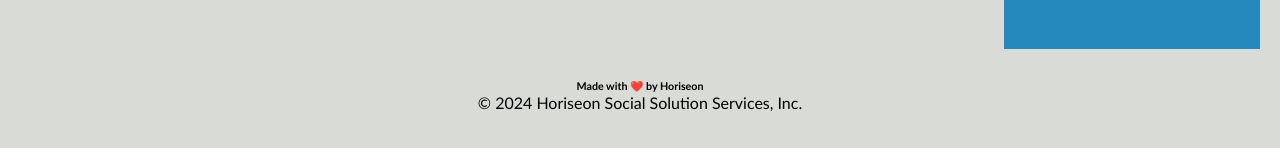
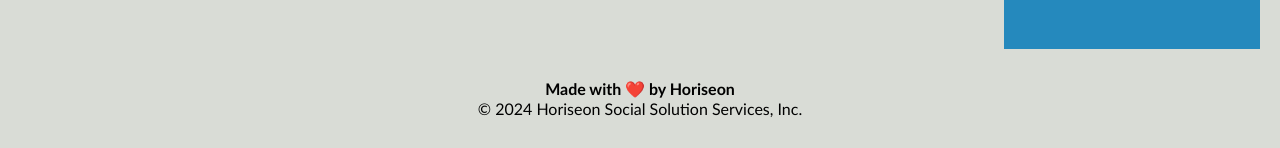
Before and after one commit to SailorVirgo/Horiseon-DMS, a plain HTML site: page index.html in a window 1280 px wide. Shown: the part 1870-2018 px from the top of the page. Drawn offline with Linux system fonts and the light colour scheme.

Commit message:
CSS code properly commented

```diff
--- a/assets/css/style.css
+++ b/assets/css/style.css
@@ -1,29 +1,31 @@
+
+/* Global styling for all elements */
 * {
     box-sizing: border-box;
     padding: 0;
     margin: 0;
 }
-
+/* Body styling */
 body {
     background-color: #d9dcd6;
 }
-
+/* Header styling */
 header {
     padding: 20px;
     font-family: 'Trebuchet MS', 'Lucida Sans Unicode', 'Lucida Grande', 'Lucida Sans', Arial, sans-serif;
     background-color: #2a607c;
     color: #ffffff;
 }
-
+/* Header h1 styling */
 header h1 {
     display: inline-block;
     font-size: 48px;
 }
-
+/* Styling for a specific class inside header h1 */
 header h1 .seo {
     color: #d9dcd6;
 }
-
+/* Navigation styling within header */
 header nav {
     padding-top: 15px;
     margin-right: 20px;
@@ -31,25 +33,25 @@ header nav {
     font-family: 'Gill Sans', 'Gill Sans MT', Calibri, 'Trebuchet MS', sans-serif;
     font-size: 20px;
 }
-
+/* Styling for navigation list */
 header nav ul {
     list-style-type: none;
 }
-
+/* Styling for navigation list items */
 header nav ul li {
     display: inline-block;
     margin-left: 25px;
 }
-
+/* Link styling */
 a {
     color: #ffffff;
     text-decoration: none;
 }
-
+/* Paragraph styling */
 p {
     font-size: 16px;
 }
-
+/* Hero section styling */
 .hero {
     height: 800px;
     width: 100%;
@@ -58,23 +60,23 @@ p {
     background-size: cover;
     background-position: center;
 }
-
+/* Floating element */
 .float-left {
     float: left;
     margin-right: 25px;
 }
-
+/* Floating element */
 .float-right {
     float: right;
     margin-left: 25px;
 }
-
+/* Content section styling */
 .content {
     width: 75%;
     display: inline-block;
     margin-left: 20px;
 }
-
+/* Benefits section styling */
 .benefits {
     margin-right: 20px;
     padding: 20px;
@@ -85,55 +87,55 @@ p {
     font-family: 'Gill Sans', 'Gill Sans MT', Calibri, 'Trebuchet MS', sans-serif;
     background-color: #2589bd;
 }
-
+/* Individual benefit styling */
 .benefit-lead {
     margin-bottom: 32px;
     color: #ffffff;
 }
-
+/* Individual benefit styling */
 .benefit-brand {
     margin-bottom: 32px;
     color: #ffffff;
 }
-
+/* Individual benefit styling */
 .benefit-cost {
     margin-bottom: 32px;
     color: #ffffff;
 }
-
+/* Styling for h3 within benefit sections */
 .benefit-lead h3 {
     margin-bottom: 10px;
     text-align: center;
 }
-
+/* Styling for h3 within benefit sections */
 .benefit-brand h3 {
     margin-bottom: 10px;
     text-align: center;
 }
-
+/* Styling for h3 within benefit sections */
 .benefit-cost h3 {
     margin-bottom: 10px;
     text-align: center;
 }
-
+/* Styling for images within benefit sections */
 .benefit-lead img {
     display: block;
     margin: 10px auto;
     max-width: 150px;
 }
-
+/* Styling for images within benefit sections */
 .benefit-brand img {
     display: block;
     margin: 10px auto;
     max-width: 150px;
 }
-
+/* Styling for images within benefit sections */
 .benefit-cost img {
     display: block;
     margin: 10px auto;
     max-width: 150px;
 }
-
+/* Section styling with specific background color */
 .search-engine-optimization {
     margin-bottom: 20px;
     padding: 50px;
@@ -142,7 +144,7 @@ p {
     background-color: #0072bb;
     color: #ffffff;
 }
-
+/* Section styling with specific background color */
 .online-reputation-management {
     margin-bottom: 20px;
     padding: 50px;
@@ -151,7 +153,7 @@ p {
     background-color: #0072bb;
     color: #ffffff;
 }
-
+/* Section styling with specific background color */
 .social-media-marketing {
     margin-bottom: 20px;
     padding: 50px;
@@ -160,41 +162,42 @@ p {
     background-color: #0072bb;
     color: #ffffff;
 }
-
+/* Styling for images within specific sections */
 .search-engine-optimization img {
     max-height: 200px;
 }
-
+/* Styling for images within specific sections */
 .online-reputation-management img {
     max-height: 200px;
 }
-
+/* Styling for images within specific sections */
 .social-media-marketing img {
     max-height: 200px;
 }
-
+/* Styling for h2 within specific sections */
 .search-engine-optimization h2 {
     margin-bottom: 20px;
     font-size: 36px;
 }
-
+/* Styling for h2 within specific sections */
 .online-reputation-management h2 {
     margin-bottom: 20px;
     font-size: 36px;
 }
-
+/* Styling for h2 within specific sections */
 .social-media-marketing h2 {
     margin-bottom: 20px;
     font-size: 36px;
 }
-
+/* Footer styling */
 .footer {
     padding: 30px;
     clear: both;
     font-family: 'Trebuchet MS', 'Lucida Sans Unicode', 'Lucida Grande', 'Lucida Sans', Arial, sans-serif;
     text-align: center;
 }
-
-.footer h2 {
-    font-size: 5px;
+/* Styling for h2 within footer */
+/* Changed from 5px to 16px to match the paragraph element associated with the footer */
+.footer h6 {
+    font-size: 16px;
 }
```
